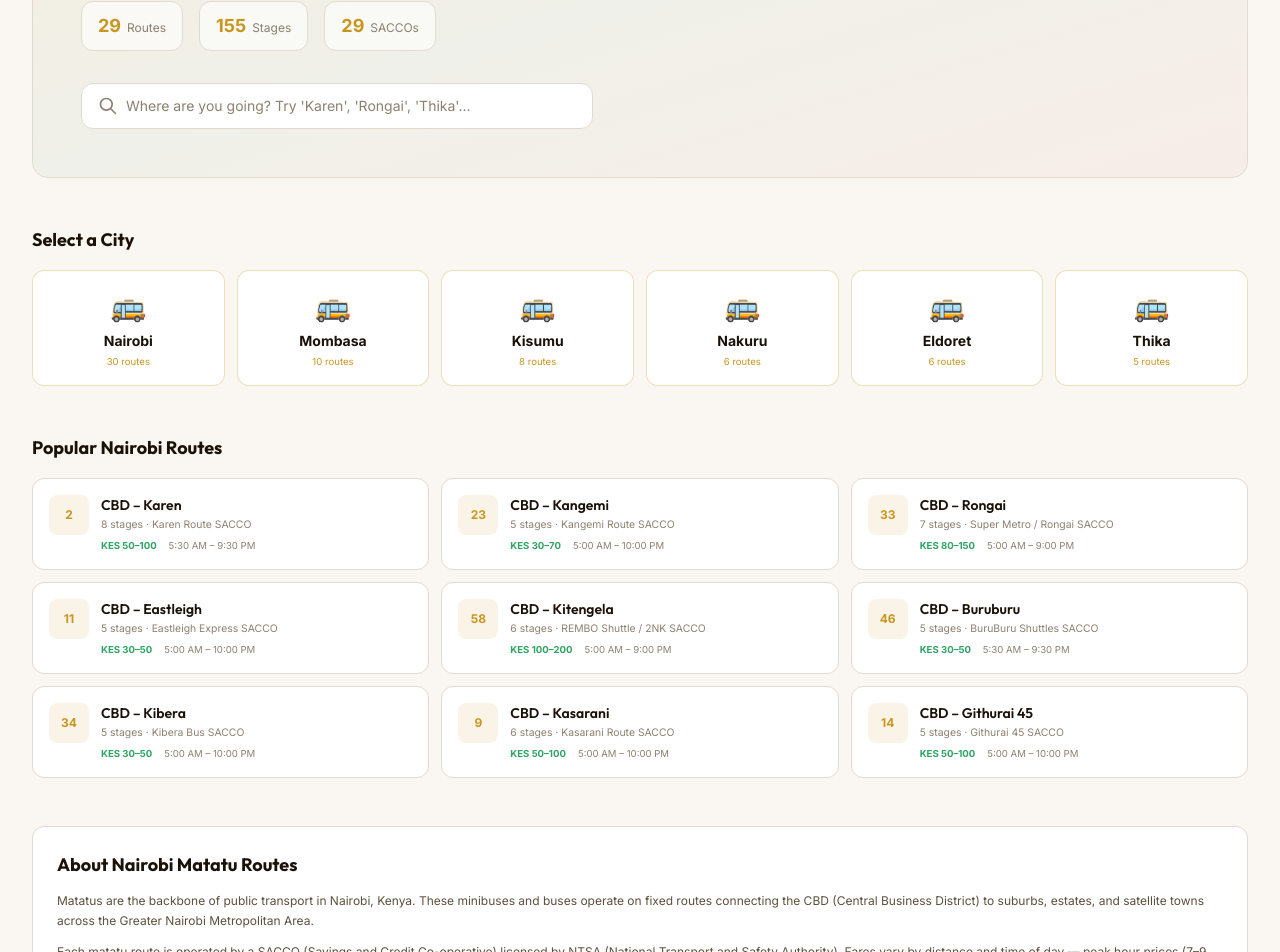
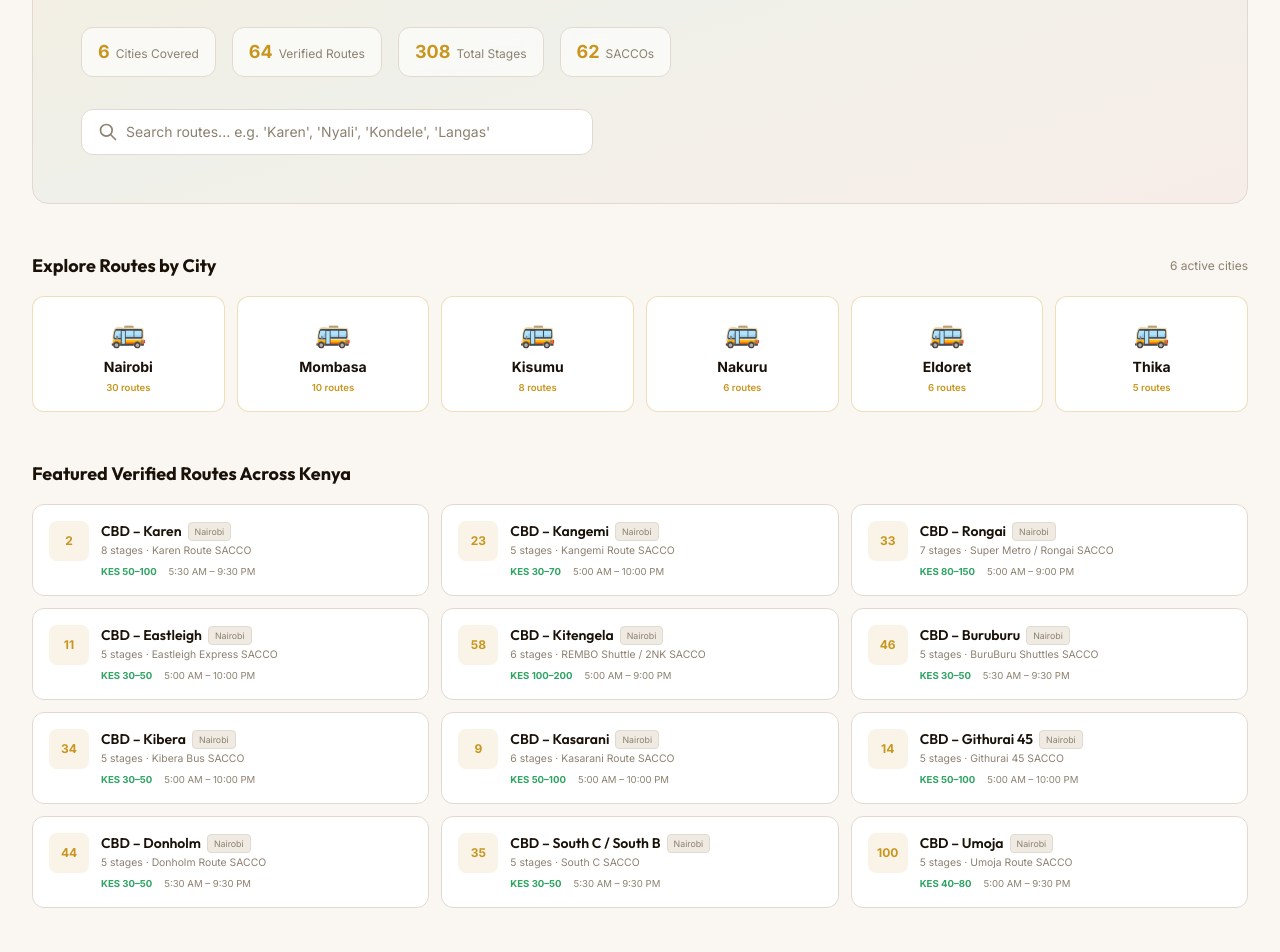
Before and after one commit to AndySamOmolo/Kenya-Hub, a Next.js app in the folder kenyahub/: page /matatu in a window 1280 px wide. Shown: the part 300-1252 px from the top of the page. Built offline with nearby package versions, Linux system fonts and the light colour scheme.

Commit message:
feat: implement matatu route landing page with search and regional directory

```diff
--- a/kenyahub/src/app/matatu/page.tsx
+++ b/kenyahub/src/app/matatu/page.tsx
@@ -4,22 +4,73 @@ import { useState, useMemo } from "react";
 import Link from "next/link";
 import matatuData from "@/data/matatu-routes.json";
 
+interface RouteItem {
+  routeNumber: string;
+  slug: string;
+  name: string;
+  terminusA: string;
+  terminusB: string;
+  fareMin: number;
+  fareMax: number;
+  operatingHours: string;
+  saccoName: string;
+  verified: boolean;
+  townSlug: string;
+  townName: string;
+  stages: { name: string; lat: number; lng: number; order: number }[];
+}
+
 export default function MatatuPage() {
   const [search, setSearch] = useState("");
 
-  const nairobiRoutes = matatuData.routes.nairobi;
+  // Flatten all routes from all active towns
+  const allRoutes = useMemo(() => {
+    const routesList: RouteItem[] = [];
+    matatuData.towns
+      .filter((t) => t.isActive)
+      .forEach((town) => {
+        const townRoutes = (matatuData.routes as Record<string, typeof matatuData.routes.nairobi>)[town.slug] || [];
+        townRoutes.forEach((r) => {
+          routesList.push({
+            ...r,
+            townSlug: town.slug,
+            townName: town.name,
+          });
+        });
+      });
+    return routesList;
+  }, []);
+
+  const totalStages = useMemo(() => {
+    return allRoutes.reduce((sum, r) => sum + r.stages.length, 0);
+  }, [allRoutes]);
+
+  const totalSaccos = useMemo(() => {
+    return new Set(allRoutes.map((r) => r.saccoName)).size;
+  }, [allRoutes]);
+
+  const activeTownsCount = useMemo(() => {
+    return matatuData.towns.filter((t) => t.isActive).length;
+  }, []);
 
   const searchResults = useMemo(() => {
     if (!search.trim()) return [];
     const q = search.toLowerCase();
-    return nairobiRoutes.filter((r) =>
+    return allRoutes.filter((r) =>
       r.name.toLowerCase().includes(q) ||
+      r.routeNumber.toLowerCase().includes(q) ||
       r.terminusA.toLowerCase().includes(q) ||
       r.terminusB.toLowerCase().includes(q) ||
       r.saccoName.toLowerCase().includes(q) ||
+      r.townName.toLowerCase().includes(q) ||
       r.stages.some((s) => s.name.toLowerCase().includes(q))
-    ).slice(0, 8);
-  }, [search, nairobiRoutes]);
+    ).slice(0, 10);
+  }, [search, allRoutes]);
+
+  // Featured routes mix across towns
+  const featuredRoutes = useMemo(() => {
+    return allRoutes.slice(0, 12);
+  }, [allRoutes]);
 
   return (
     <div className="max-w-7xl mx-auto px-4 sm:px-6 lg:px-8 py-8 sm:py-12">
@@ -28,24 +79,28 @@ export default function MatatuPage() {
         <div className="absolute top-4 right-4 text-7xl opacity-10 rotate-12 select-none">🚌</div>
         <div className="relative z-10">
           <h1 className="text-3xl sm:text-4xl lg:text-5xl font-extrabold font-[family-name:var(--font-outfit)] mb-3 gradient-text-kenya tracking-tight">
-            Matatu Routes
+            Kenya Matatu Routes & Stages
           </h1>
           <p className="text-text-secondary max-w-lg text-sm sm:text-base leading-relaxed mb-6">
-            Find your matatu route in Nairobi. Search by destination, view stages on an interactive map, and check fares and operating hours.
+            Find matatu routes across Kenya — Nairobi, Mombasa, Kisumu, Nakuru, Eldoret, and Thika. Search by destination, view stages on interactive Leaflet maps, check fares and SACCO details.
           </p>
 
           {/* Stats */}
-          <div className="flex flex-wrap gap-4 mb-8">
+          <div className="flex flex-wrap gap-3 sm:gap-4 mb-8">
             <div className="bg-bg-card/60 backdrop-blur border border-border rounded-xl px-4 py-2.5">
-              <span className="text-lg font-bold text-gold">{nairobiRoutes.length}</span>
-              <span className="text-xs text-text-muted ml-1.5">Routes</span>
+              <span className="text-lg font-bold text-gold">{activeTownsCount}</span>
+              <span className="text-xs text-text-muted ml-1.5">Cities Covered</span>
             </div>
             <div className="bg-bg-card/60 backdrop-blur border border-border rounded-xl px-4 py-2.5">
-              <span className="text-lg font-bold text-gold">{nairobiRoutes.reduce((s, r) => s + r.stages.length, 0)}</span>
-              <span className="text-xs text-text-muted ml-1.5">Stages</span>
+              <span className="text-lg font-bold text-gold">{allRoutes.length}</span>
+              <span className="text-xs text-text-muted ml-1.5">Verified Routes</span>
             </div>
             <div className="bg-bg-card/60 backdrop-blur border border-border rounded-xl px-4 py-2.5">
-              <span className="text-lg font-bold text-gold">{new Set(nairobiRoutes.map((r) => r.saccoName)).size}</span>
+              <span className="text-lg font-bold text-gold">{totalStages}</span>
+              <span className="text-xs text-text-muted ml-1.5">Total Stages</span>
+            </div>
+            <div className="bg-bg-card/60 backdrop-blur border border-border rounded-xl px-4 py-2.5">
+              <span className="text-lg font-bold text-gold">{totalSaccos}</span>
               <span className="text-xs text-text-muted ml-1.5">SACCOs</span>
             </div>
           </div>
@@ -60,24 +115,32 @@ export default function MatatuPage() {
                 type="text"
                 value={search}
                 onChange={(e) => setSearch(e.target.value)}
-                placeholder="Where are you going? Try 'Karen', 'Rongai', 'Thika'..."
+                placeholder="Search routes... e.g. 'Karen', 'Nyali', 'Kondele', 'Langas'"
                 className="flex-1 bg-transparent text-sm text-text-primary placeholder-text-muted outline-none"
                 id="matatu-search"
               />
+              {search && (
+                <button onClick={() => setSearch("")} className="text-xs text-text-muted hover:text-text-primary">
+                  Clear
+                </button>
+              )}
             </div>
 
             {/* Search results dropdown */}
             {searchResults.length > 0 && (
-              <div className="absolute top-full left-0 right-0 mt-2 bg-bg-card/95 backdrop-blur-xl border border-border rounded-xl shadow-2xl shadow-black/30 z-50 overflow-hidden">
+              <div className="absolute top-full left-0 right-0 mt-2 bg-bg-card/95 backdrop-blur-xl border border-border rounded-xl shadow-2xl shadow-black/30 z-50 overflow-hidden max-h-[380px] overflow-y-auto">
                 {searchResults.map((r) => (
                   <Link
-                    key={r.slug}
-                    href={`/matatu/nairobi/${r.slug}`}
+                    key={`${r.townSlug}-${r.slug}`}
+                    href={`/matatu/${r.townSlug}/${r.slug}`}
                     className="flex items-center gap-3 px-4 py-3 hover:bg-bg-elevated transition-colors border-b border-border/50 last:border-0"
                   >
                     <span className="text-lg">🚌</span>
                     <div className="flex-1 min-w-0">
-                      <p className="text-sm font-semibold text-text-primary truncate">Route {r.routeNumber}: {r.name}</p>
+                      <div className="flex items-center gap-2">
+                        <span className="text-xs font-semibold text-text-primary truncate">Route {r.routeNumber}: {r.name}</span>
+                        <span className="text-[0.55rem] bg-gold/15 text-gold px-1.5 py-0.5 rounded font-medium">{r.townName}</span>
+                      </div>
                       <p className="text-[0.65rem] text-text-muted">{r.terminusA} → {r.terminusB} · KES {r.fareMin}–{r.fareMax}</p>
                     </div>
                     <svg className="w-4 h-4 text-text-muted flex-shrink-0" fill="none" viewBox="0 0 24 24" stroke="currentColor" strokeWidth={2}>
@@ -92,14 +155,17 @@ export default function MatatuPage() {
       </div>
 
       {/* Town selector */}
-      <h2 className="text-lg font-bold font-[family-name:var(--font-outfit)] text-text-primary mb-4">Select a City</h2>
+      <div className="flex items-center justify-between gap-4 mb-4">
+        <h2 className="text-lg font-bold font-[family-name:var(--font-outfit)] text-text-primary">Explore Routes by City</h2>
+        <span className="text-xs text-text-muted">{activeTownsCount} active cities</span>
+      </div>
       <div className="grid grid-cols-2 sm:grid-cols-3 lg:grid-cols-6 gap-3 mb-12">
         {matatuData.towns.map((town) => (
           town.isActive ? (
             <Link key={town.slug} href={`/matatu/${town.slug}`} className="bg-bg-card border border-gold/30 rounded-xl p-4 text-center group hover:border-gold transition-all hover:shadow-lg hover:shadow-gold/5">
               <span className="text-3xl block mb-2">🚌</span>
               <p className="text-sm font-bold text-text-primary group-hover:text-gold transition-colors">{town.name}</p>
-              <p className="text-[0.6rem] text-gold mt-1">{town.routeCount} routes</p>
+              <p className="text-[0.6rem] text-gold mt-1 font-semibold">{town.routeCount} routes</p>
             </Link>
           ) : (
             <div key={town.slug} className="bg-bg-card border border-border rounded-xl p-4 text-center opacity-50">
@@ -111,17 +177,20 @@ export default function MatatuPage() {
         ))}
       </div>
 
-      {/* Popular routes preview */}
-      <h2 className="text-lg font-bold font-[family-name:var(--font-outfit)] text-text-primary mb-4">Popular Nairobi Routes</h2>
+      {/* Featured routes preview */}
+      <h2 className="text-lg font-bold font-[family-name:var(--font-outfit)] text-text-primary mb-4">Featured Verified Routes Across Kenya</h2>
       <div className="grid grid-cols-1 sm:grid-cols-2 lg:grid-cols-3 gap-3">
-        {nairobiRoutes.slice(0, 9).map((route) => (
-          <Link key={route.slug} href={`/matatu/nairobi/${route.slug}`} className="bg-bg-card border border-border rounded-xl p-4 group hover:border-gold/50 transition-all">
+        {featuredRoutes.map((route) => (
+          <Link key={`${route.townSlug}-${route.slug}`} href={`/matatu/${route.townSlug}/${route.slug}`} className="bg-bg-card border border-border rounded-xl p-4 group hover:border-gold/50 transition-all">
             <div className="flex items-start gap-3">
               <div className="w-10 h-10 rounded-lg bg-gold/10 flex items-center justify-center flex-shrink-0">
                 <span className="text-xs font-bold text-gold">{route.routeNumber}</span>
               </div>
               <div className="flex-1 min-w-0">
-                <h3 className="text-sm font-semibold text-text-primary group-hover:text-gold transition-colors truncate">{route.name}</h3>
+                <div className="flex items-center gap-1.5">
+                  <h3 className="text-sm font-semibold text-text-primary group-hover:text-gold transition-colors truncate">{route.name}</h3>
+                  <span className="text-[0.55rem] bg-bg-elevated border border-border px-1.5 py-0.5 rounded text-text-muted flex-shrink-0">{route.townName}</span>
+                </div>
                 <p className="text-[0.65rem] text-text-muted mt-0.5">{route.stages.length} stages · {route.saccoName}</p>
                 <div className="flex items-center gap-3 mt-1.5">
                   <span className="text-[0.6rem] text-kenya-green-light font-bold">KES {route.fareMin}–{route.fareMax}</span>
@@ -135,11 +204,11 @@ export default function MatatuPage() {
 
       {/* SEO content */}
       <div className="mt-12 bg-bg-card border border-border rounded-xl p-6">
-        <h2 className="text-lg font-bold font-[family-name:var(--font-outfit)] text-text-primary mb-3">About Nairobi Matatu Routes</h2>
+        <h2 className="text-lg font-bold font-[family-name:var(--font-outfit)] text-text-primary mb-3">About Kenya Matatu Routes & Public Transport</h2>
         <div className="space-y-3 text-xs text-text-secondary leading-relaxed">
-          <p>Matatus are the backbone of public transport in Nairobi, Kenya. These minibuses and buses operate on fixed routes connecting the CBD (Central Business District) to suburbs, estates, and satellite towns across the Greater Nairobi Metropolitan Area.</p>
-          <p>Each matatu route is operated by a SACCO (Savings and Credit Co-operative) licensed by NTSA (National Transport and Safety Authority). Fares vary by distance and time of day — peak hour prices (7–9 AM and 5–7 PM) are typically higher.</p>
-          <p>Major CBD termini include Kencom House, Railways/Country Bus Station, Tom Mboya Street, and Ronald Ngala Street. Routes heading west depart from Kencom/University Way, while eastern routes depart from Tom Mboya/Ronald Ngala.</p>
+          <p>Matatus are the heart of Kenya&apos;s public transport ecosystem. These 14-seater minibuses and 33+ seater buses connect Central Business Districts to suburbs, satellite towns, and rural markets in Nairobi, Mombasa, Kisumu, Nakuru, Eldoret, Thika, and beyond.</p>
+          <p>Every matatu route in Kenya is operated under SACCOs (Savings and Credit Co-operatives) licensed by NTSA (National Transport and Safety Authority). Fares are market-driven and fluctuate based on peak rush hours (morning/evening), weather conditions, and fuel price adjustments.</p>
+          <p>KenyaHub provides interactive maps with step-by-step stage breakdowns, operating SACCO details, fare expectations, and operating hours for commuters, students, and visitors travelling across Kenya.</p>
         </div>
       </div>
     </div>
```
